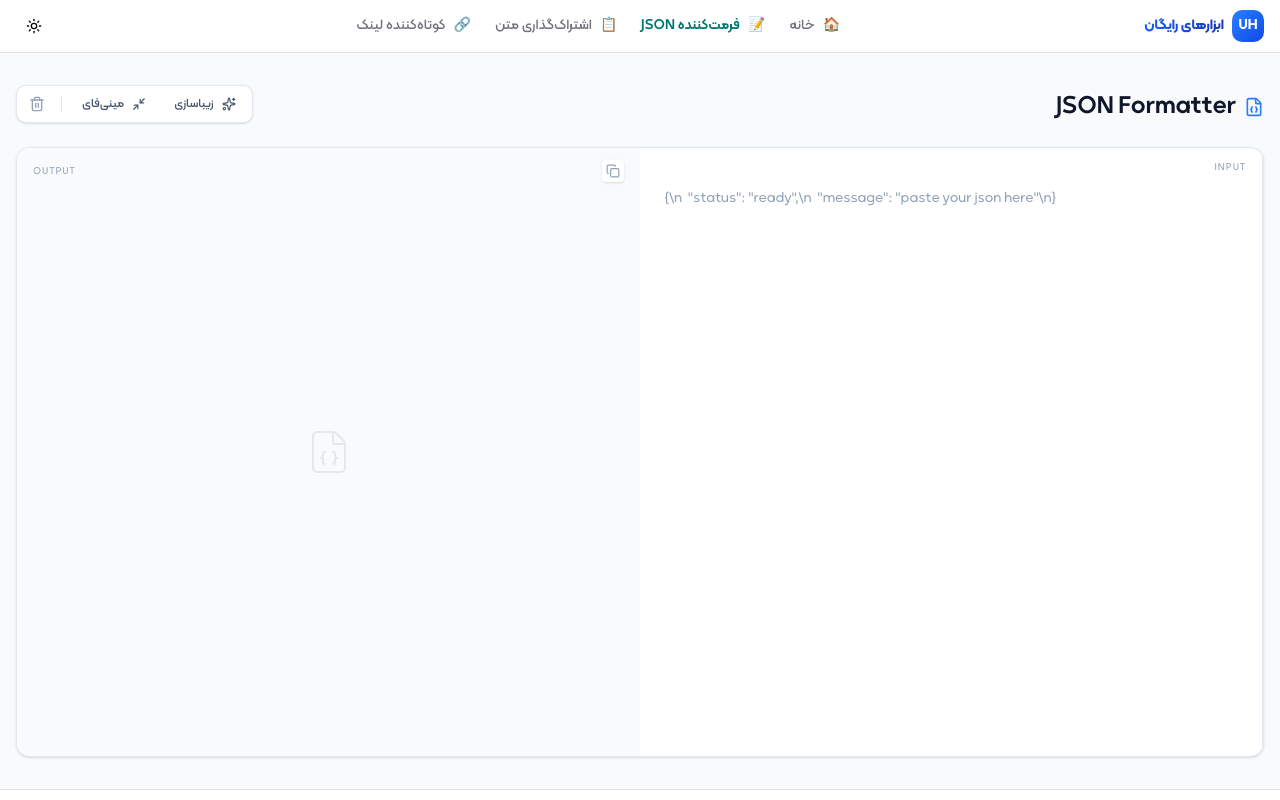
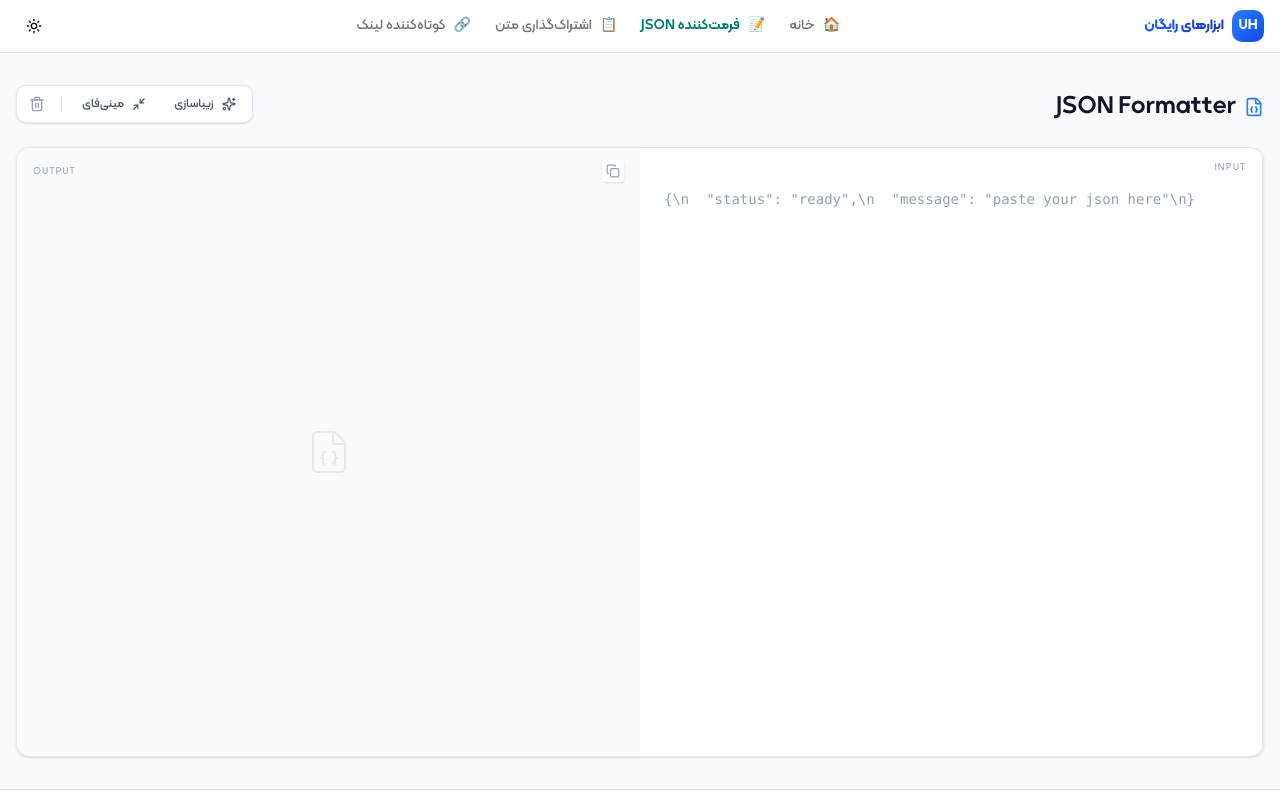
Before and after one commit to iman-mohamadi/utility-hub, a Next.js app: page /json-formatter in a window 1280 px wide. Shown: the top 800 px of the page. Built offline with nearby package versions, Linux system fonts and the light colour scheme.

Commit message:
fix cors error + number fonts

```diff
--- a/app/globals.css
+++ b/app/globals.css
@@ -133,15 +133,25 @@
     }
 }
 
-* {
-    font-family: KalamehWebFaNum !important;
+/* Apply smooth scrolling to html */
+html {
     scroll-behavior: smooth;
+}
+
+/* Apply the custom font to the body so it inherits naturally, without !important */
+body {
+    font-family: 'KalamehWebFaNum', sans-serif;
+}
+
+/* Force elements with Tailwind's .font-mono class (and their children) to use a monospace font for English numbers/code */
+.font-mono,
+.font-mono *,
+pre,
+code {
+    font-family: ui-monospace, SFMono-Regular, Menlo, Monaco, Consolas, "Liberation Mono", "Courier New", monospace !important;
+    direction: ltr; /* Ensures JSON aligns correctly from left to right */
 }
 
 [dir="rtl"] {
     text-align: right;
 }
-
-[dir="rtl"] .rtl-flip {
-    transform: scaleX(-1);
-}
--- a/next.config.mjs
+++ b/next.config.mjs
@@ -1,4 +1,22 @@
 /** @type {import('next').NextConfig} */
-const nextConfig = {}
+const nextConfig = {
+  async rewrites() {
+    // 1. Use a private env variable (e.g., BACKEND_URL) instead of NEXT_PUBLIC_
+    const backApi = process.env.BACKEND_URL || "http://localhost:5000"
+
+    return [
+      {
+        // When frontend calls /api/something
+        source: "/api/:path*",
+
+        // Example A: Use this if your backend expects http://localhost:5000/something
+        destination: `${backApi}/:path*`,
+
+        // Example B: Use this INSTEAD if your backend expects http://localhost:5000/api/something
+        // destination: `${backApi}/api/:path*`,
+      },
+    ]
+  },
+}
 
 export default nextConfig
```
